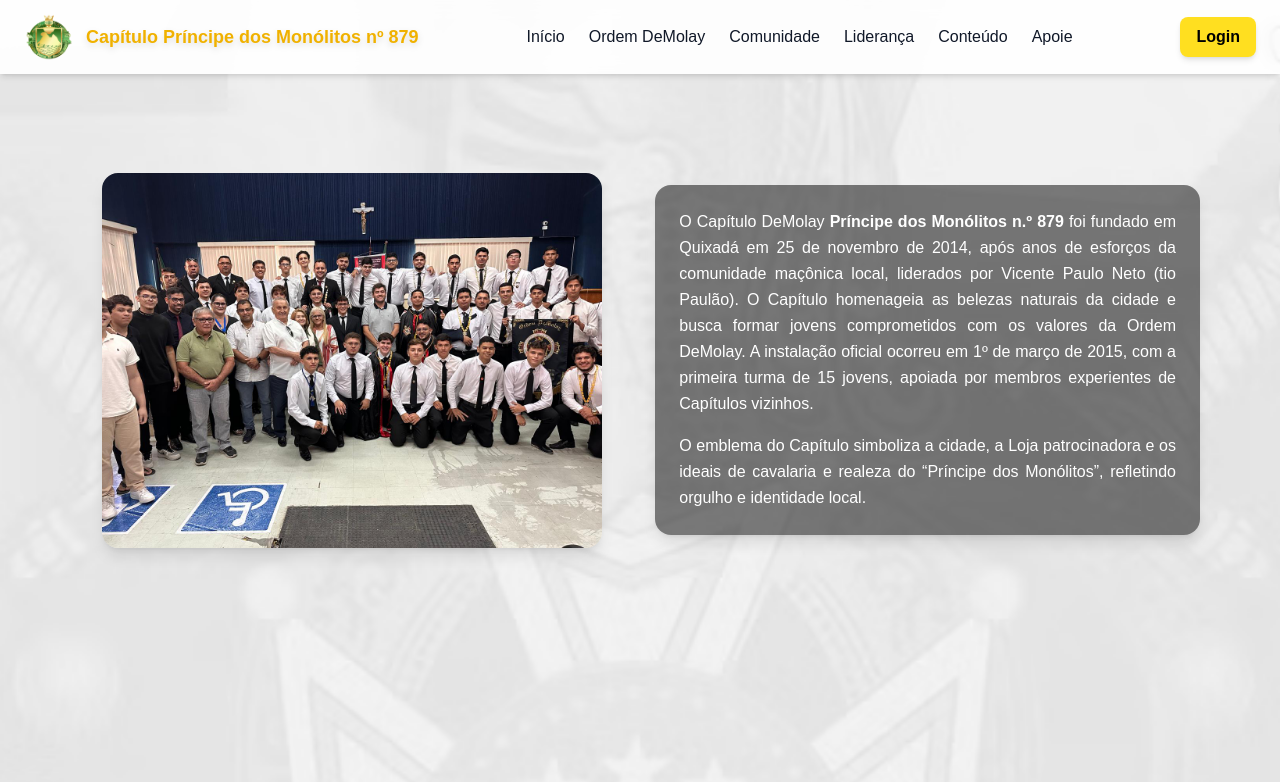
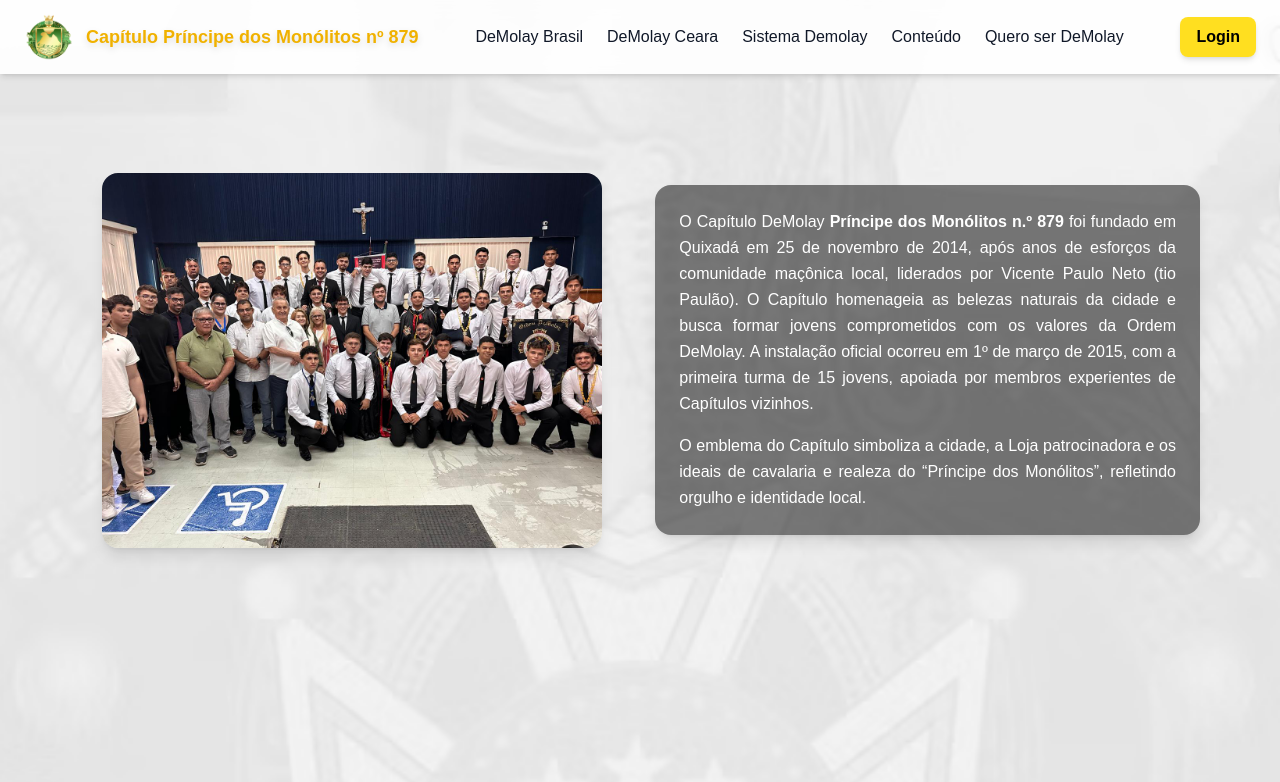
Before and after one commit to Natan-Lucena/Principe-Dos-Monolitos, a Next.js app in the folder frontend/: page / in a window 1280 px wide. Shown: the top 782 px of the page. Built offline with nearby package versions, Linux system fonts and the light colour scheme.

Commit message:
:sparkles: feat: enhance Navbar component with isInHomePage prop for conditional rendering

```diff
--- a/frontend/src/components/homePage/index.tsx
+++ b/frontend/src/components/homePage/index.tsx
@@ -22,7 +22,7 @@
       />
 
       <div className="relative z-10">
-        <Navbar />
+        <Navbar isInHomePage={true} />
 
         <div className="flex flex-col md:flex-row items-center justify-center px-6 md:px-20 gap-8 h-auto md:h-[calc(100vh-80px)] pt-20 md:pt-0">
           <div className="w-full md:w-1/2 flex justify-center">
--- a/frontend/src/components/navbar/index.tsx
+++ b/frontend/src/components/navbar/index.tsx
@@ -4,9 +4,13 @@
 
 interface NavbarProps {
   isAlreadyLoggedIn?: boolean;
+  isInHomePage?: boolean;
 }
 
-export default function Navbar({ isAlreadyLoggedIn }: NavbarProps) {
+export default function Navbar({
+  isAlreadyLoggedIn,
+  isInHomePage,
+}: NavbarProps) {
   return (
     <nav className="w-full fixed top-0 left-0 z-50 bg-white/90 shadow-md backdrop-blur-sm">
       <div className="max-w-7xl mx-auto flex items-center justify-between px-6 py-3">
@@ -18,23 +22,43 @@
         </div>
 
         <div className="hidden md:flex space-x-6 font-medium text-gray-900">
-          <Link href="/" className="hover:text-yellow-500 transition">
-            Início
+          {!isInHomePage ? (
+            <Link href="/" className="hover:text-yellow-500 transition">
+              Início
+            </Link>
+          ) : null}
+
+          <Link
+            href="https://www.demolaybrasil.org.br"
+            className="hover:text-yellow-500 transition"
+          >
+            DeMolay Brasil
           </Link>
-          <Link href="/ordem" className="hover:text-yellow-500 transition">
-            Ordem DeMolay
+
+          <Link
+            href="https://demolayceara.org.br"
+            className="hover:text-yellow-500 transition"
+          >
+            DeMolay Ceara
           </Link>
-          <Link href="/comunidade" className="hover:text-yellow-500 transition">
-            Comunidade
+
+          <Link
+            href="https://sis.demolaybrasil.org.br/login"
+            className="hover:text-yellow-500 transition"
+          >
+            Sistema Demolay
           </Link>
-          <Link href="/lideranca" className="hover:text-yellow-500 transition">
-            Liderança
-          </Link>
-          <Link href="/conteudo" className="hover:text-yellow-500 transition">
+          <Link
+            href="https://www.instagram.com/demolayquixada"
+            className="hover:text-yellow-500 transition"
+          >
             Conteúdo
           </Link>
-          <Link href="/apoie" className="hover:text-yellow-500 transition">
-            Apoie
+          <Link
+            href="https://ocaminhocomecaaqui.com.br"
+            className="hover:text-yellow-500 transition"
+          >
+            Quero ser DeMolay
           </Link>
         </div>
 
```
